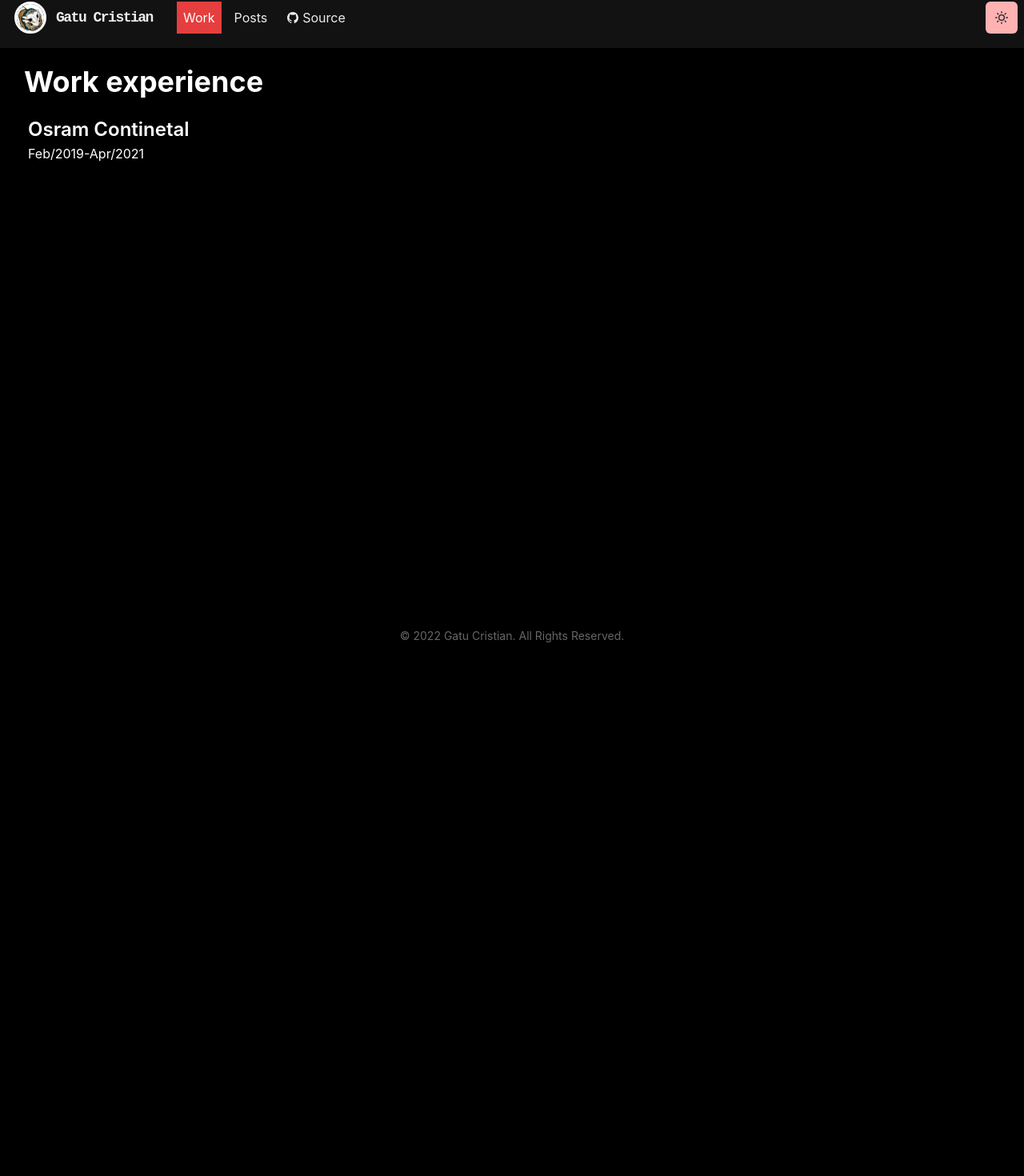
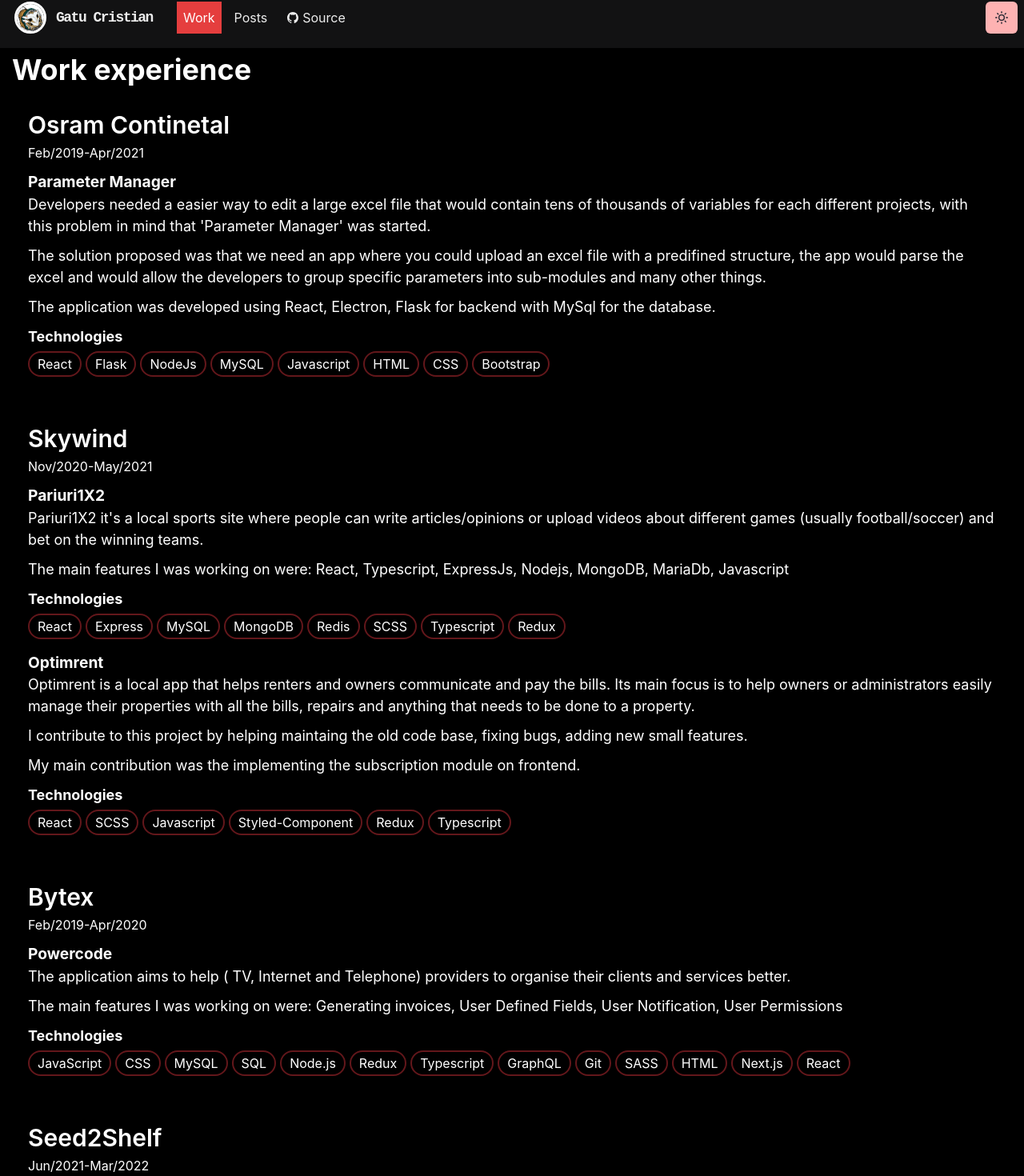
Before and after one commit to SirCQQ/homepage, a Next.js app: page /work in a window 1280 px wide. Shown: the part 16-1486 px from the top of the page at 80% size. Before the commit the page ends 821 px from the top, so only its background shows below. Built offline with nearby package versions, Linux system fonts and the light colour scheme.

Commit message:
Add part of work

```diff
--- a/components/core/experience.tsx
+++ b/components/core/experience.tsx
@@ -1,17 +1,11 @@
-import React from 'react';
-import { Box, Text } from '@chakra-ui/react';
+import React, { useId } from 'react';
+import { Box, Flex, Grid, Text, useColorModeValue } from '@chakra-ui/react';
 import { months } from 'common';
+import { Spacer as Br } from '@chakra-ui/react';
 
-export const ProjectExperience = ({ children }) => {
+export const CompanyExperience = ({ children }) => {
   return (
-    <Box
-      minH="calc( 100vh - 76px -60px )"
-      h="full"
-      minHeight="80vh"
-      padding="0px 20px"
-      //   bgColor='white'
-      width="full"
-    >
+    <Box h="full" padding={{ base: '20px 10px', md: '20px 20px' }} width="full">
       {children}
     </Box>
   );
@@ -23,7 +17,62 @@
 
 export const ExperienceCompanyName = ({ children }) => {
   return (
-    <Text fontSize="2xl" fontWeight="semibold">
+    <Text fontSize={{ base: '2xl', md: '3xl' }} fontWeight="semibold">
+      {children}
+    </Text>
+  );
+};
+export const ExperienceBody = ({ children }) => {
+  return <Box>{children}</Box>;
+};
+
+const ExperienceProject = ({ children }) => {
+  return <Box m="10px 0px ">{children}</Box>;
+};
+
+const ProjectName = ({ children }) => {
+  return (
+    <Text fontSize={{ base: 'larger', md: 'larger' }} fontWeight={'bold'}>
+      {children}
+    </Text>
+  );
+};
+
+const ProjectDescription = ({ children }) => {
+  return <Box fontSize={{ base: 'medium', md: 'lg' }}>{children}</Box>;
+};
+
+type ProjectStackProps = {
+  technologies: string[];
+};
+const ProjectStack: React.FunctionComponent<ProjectStackProps> = ({
+  technologies
+}) => {
+  return (
+    <Box>
+      <Text fontSize={'large'} fontWeight="bold">
+        Technologies
+      </Text>
+      <Flex wrap={'wrap'}>
+        {technologies.map((t, i) => (
+          <Technologi key={`${t}-i`}>{t}</Technologi>
+        ))}
+      </Flex>
+    </Box>
+  );
+};
+
+const Technologi = ({ children }) => {
+  return (
+    <Text
+      border="2px solid"
+      height={'fit-content'}
+      padding="2px 10px"
+      borderColor={useColorModeValue('red.500', 'red.900')}
+      borderRadius="20px"
+      margin="5px 5px 5px 0px "
+      w="fit-content"
+    >
       {children}
     </Text>
   );
@@ -31,19 +80,18 @@
 
 type ExperienceCompanyStayProps = {
   startDate: Date;
-  endDate: Date;
+  endDate?: Date;
+  current?: boolean;
 };
 
 export const ExperienceCompanyStay: React.FunctionComponent<
   ExperienceCompanyStayProps
-> = ({ startDate, endDate }) => {
+> = ({ startDate, endDate, current }) => {
   return (
     <Box display="flex">
       <Text fontSize="md" fontWeight="normal">
-        {dateToString(startDate)}-{dateToString(endDate)}
+        {dateToString(startDate)}-{!current ? dateToString(endDate) : 'Present'}
       </Text>
-      &nbsp;
-      {/* <Text fontSize='md'>({calculateStay(startDate, endDate)})</Text> */}
     </Box>
   );
 };
@@ -54,24 +102,27 @@
   return [months[month], year].join('/');
 };
 
-const calculateStay = (startDate: Date, endDate: Date) => {
-  const yearsStayed = endDate.getFullYear() - startDate.getFullYear();
-  const monthsStayed = endDate.getMonth() - startDate.getMonth();
-  let years = '';
-  let months = '';
-  if (yearsStayed > 0) {
-    if (yearsStayed === 1) {
-      years = `${yearsStayed} year`;
-    } else {
-      years = `${yearsStayed} years`;
-    }
+export type ProjectProps = {
+  projectName: string;
+  projectDescription: string[];
+  technologies: ProjectStackProps['technologies'];
+};
+export const Project: React.FunctionComponent<ProjectProps> = React.memo(
+  ({ projectDescription, projectName, technologies }) => {
+    return (
+      <ExperienceProject>
+        <ProjectName>{projectName}</ProjectName>
+        <ProjectDescription>
+          {projectDescription.map((d, i) => (
+            <React.Fragment key={`${i}-${d.split(' ')[0]}`}>
+              <Text>{d}</Text>
+              <Br margin={'10px 0px'} />
+            </React.Fragment>
+          ))}
+        </ProjectDescription>
+
+        <ProjectStack technologies={technologies} />
+      </ExperienceProject>
+    );
   }
-  if (monthsStayed > 0) {
-    if (monthsStayed === 1) {
-      months = `${monthsStayed} month`;
-    } else {
-      months = `${monthsStayed} months`;
-    }
-  }
-  return `${years ?? ''} ${years && months ? 'and' : ''} ${months ?? ''}`;
-};
+);
--- a/components/core/header.tsx
+++ b/components/core/header.tsx
@@ -16,7 +16,7 @@
       //   justifyContent='center'
       // alignItems="center"
       // width='full'
-      padding="15px"
+      // padding={{ md: '15px', base: '10px' }}
       fontWeight="bold"
       {...props}
     >
--- a/components/pages/work.tsx
+++ b/components/pages/work.tsx
@@ -3,20 +3,128 @@
 import Header from 'components/core/header';
 import Spacer from 'components/core/spacer';
 import {
-  ProjectExperience,
+  CompanyExperience,
   ExperienceCompanyName,
   ExperienceHeader,
-  ExperienceCompanyStay
+  ExperienceCompanyStay,
+  ExperienceBody,
+  ProjectProps,
+  Project
 } from 'components/core/experience';
+
+const projects: Record<string, ProjectProps> = {
+  osram: {
+    projectDescription: [
+      "Developers needed a easier way to edit a large excel file that would contain tens of thousands of variables for each different projects, with this problem in mind that 'Parameter Manager' was started.",
+      'The solution proposed was that we need an app where you could upload an excel file with a predifined structure, the app would parse the excel and would allow the developers to group specific parameters into sub-modules and many other things.',
+      'The application was developed using React, Electron, Flask for backend with MySql for the database.'
+    ],
+    projectName: 'Parameter Manager',
+    technologies: [
+      'React',
+      'Flask',
+      'NodeJs',
+      'MySQL',
+      'Javascript',
+      'HTML',
+      'CSS',
+      'Bootstrap'
+    ]
+  },
+  skywind1: {
+    projectName: 'Pariuri1X2',
+    projectDescription: [
+      "Pariuri1X2 it's a local sports site where people can write articles/opinions or upload videos about different games (usually football/soccer) and bet on the winning teams.",
+      'The main features I was working on were: React, Typescript, ExpressJs, Nodejs, MongoDB, MariaDb, Javascript'
+    ],
+
+    technologies: [
+      'React',
+      'Express',
+      'MySQL',
+      'MongoDB',
+      'Redis',
+      'SCSS',
+      'Typescript',
+      'Redux'
+    ]
+  },
+  skywind2: {
+    projectDescription: [
+      'Optimrent is a local app that helps renters and owners communicate and pay the bills. Its main focus is to help owners or administrators easily manage their properties with all the bills, repairs and anything that needs to be done to a property.',
+      'I contribute to this project by helping maintaing the old code base, fixing bugs, adding new small features.',
+      'My main contribution was the implementing the subscription module on frontend.'
+    ],
+    projectName: 'Optimrent',
+    technologies: [
+      'React',
+      'SCSS',
+      'Javascript',
+      'Styled-Component',
+      'Redux',
+      'Typescript'
+    ]
+  },
+  bytex: {
+    projectName: 'Powercode',
+    projectDescription: [
+      'The application aims to help ( TV, Internet and Telephone) providers to organise their clients and services better.',
+      `The main features I was working on were: Generating invoices, User Defined Fields, User Notification, User Permissions`
+    ],
+    technologies: [
+      'JavaScript',
+      'CSS',
+      'MySQL',
+      'SQL',
+      'Node.js',
+      'Redux',
+      'Typescript',
+      'GraphQL',
+      'Git',
+      'SASS',
+      'HTML',
+      'Next.js',
+      'React'
+    ]
+  },
+  seed2shelf: {
+    projectName: 'Seed2Shelf',
+    projectDescription: [
+      "Seed2Shelf it's a SaaS that aims to help production labs to organise better and to create organised workflows and get better results, helping to keep track of the inventory, transports and seamless integration with Metrc.",
+      'The main Features I was working on were: Integration with Metrc, Users system, Licenses system, Billing system '
+    ],
+    technologies: [
+      'JavaScript',
+      'CSS',
+      'MySQL',
+      'SQL',
+      'Node.js',
+      'Redux',
+      'Typescript',
+      'Git',
+      'SASS',
+      'HTML',
+      'Next.js',
+      'React',
+      'NestJs',
+      'REST API'
+    ]
+  }
+};
 
 export const Experience = () => {
   return (
-    <Page flexDirection="column" alignItems="start" padding="0 15px">
+    <Page
+      flexDirection="column"
+      alignItems="start"
+      padding="0 15px"
+      fontSize={'unset'}
+    >
       <Spacer />
       <Header flex="1" h="60px">
         Work experience
       </Header>
-      <ProjectExperience>
+      <CompanyExperience>
         <ExperienceHeader>
           <ExperienceCompanyName>Osram Continetal</ExperienceCompanyName>
           <ExperienceCompanyStay
@@ -24,18 +132,25 @@
             endDate={new Date(2021, 3)}
           />
         </ExperienceHeader>
-      </ProjectExperience>
-      {/*
-      <ProjectExperience>
+        <ExperienceBody>
+          <Project {...projects['osram']} />
+        </ExperienceBody>
+      </CompanyExperience>
+
+      <CompanyExperience>
         <ExperienceHeader>
           <ExperienceCompanyName>Skywind </ExperienceCompanyName>
           <ExperienceCompanyStay
-            startDate={new Date(2019, 1)}
-            endDate={new Date(2020, 3)}
+            startDate={new Date(2020, 10)}
+            endDate={new Date(2021, 4)}
           />
         </ExperienceHeader>
-      </ProjectExperience>
-      <ProjectExperience>
+        <ExperienceBody>
+          <Project {...projects['skywind1']} />
+          <Project {...projects['skywind2']} />
+        </ExperienceBody>
+      </CompanyExperience>
+      <CompanyExperience>
         <ExperienceHeader>
           <ExperienceCompanyName>Bytex</ExperienceCompanyName>
           <ExperienceCompanyStay
@@ -43,27 +158,28 @@
             endDate={new Date(2020, 3)}
           />
         </ExperienceHeader>
-      </ProjectExperience>
-      <ProjectExperience>
+        <ExperienceBody>
+          <Project {...projects['bytex']} />
+        </ExperienceBody>
+      </CompanyExperience>
+      <CompanyExperience>
         <ExperienceHeader>
           <ExperienceCompanyName>Seed2Shelf</ExperienceCompanyName>
           <ExperienceCompanyStay
-            startDate={new Date(2019, 1)}
-            endDate={new Date(2020, 3)}
+            startDate={new Date(2021, 5)}
+            endDate={new Date(2022, 2)}
           />
         </ExperienceHeader>
-      </ProjectExperience>
-      <ProjectExperience>
+        <ExperienceBody>
+          <Project {...projects['seed2shelf']} />
+        </ExperienceBody>
+      </CompanyExperience>
+      <CompanyExperience>
         <ExperienceHeader>
           <ExperienceCompanyName>Haufe</ExperienceCompanyName>
-          <ExperienceCompanyStay
-            startDate={new Date(2019, 1)}
-            endDate={new Date(2020, 3)}
-          />
+          <ExperienceCompanyStay startDate={new Date(2022, 10)} current />
         </ExperienceHeader>
-      </ProjectExperience>
-      <Page>Bar</Page>
-      <Page>Baz</Page> */}
+      </CompanyExperience>
     </Page>
   );
 };
--- a/components/sectios/navbar.tsx
+++ b/components/sectios/navbar.tsx
@@ -48,7 +48,7 @@
       className="nav"
       h="fit-content"
       bg={useColorModeValue('#ffffff80', '#20202390')}
-      css={{ backdropFilter: useColorModeValue('', 'blur(10px)') }}
+      css={{ backdropFilter: 'blur(10px)' }}
       boxShadow={useColorModeValue('0px 0px 1px rgba(0,0,0,0.3) inset', '')}
       zIndex={2}
       {...props}
--- a/pages/index.tsx
+++ b/pages/index.tsx
@@ -3,7 +3,7 @@
 import Contact from 'components/sectios/contact';
 import Home from 'components/sectios/home';
 import Skills from 'components/sectios/skills';
-import Work from 'components/sectios/work';
+import DisplayWork from 'components/sectios/work';
 import Posts from 'components/posts';
 import Head from 'next/head';
 
@@ -18,7 +18,7 @@
       </Head>
       <Home id="home" />
       <About id="about" />
-      <Work id="work" />
+      <DisplayWork id="work" />
       {/* <Skills id="skills" /> */}
       {/* <Posts id="posts" /> */}
       <Contact id="contact" />
```
Also changed, not shown: components/sectios/work.tsx (+5 -3 lines), 1 other file (tests, documents, lock files or other folders).
